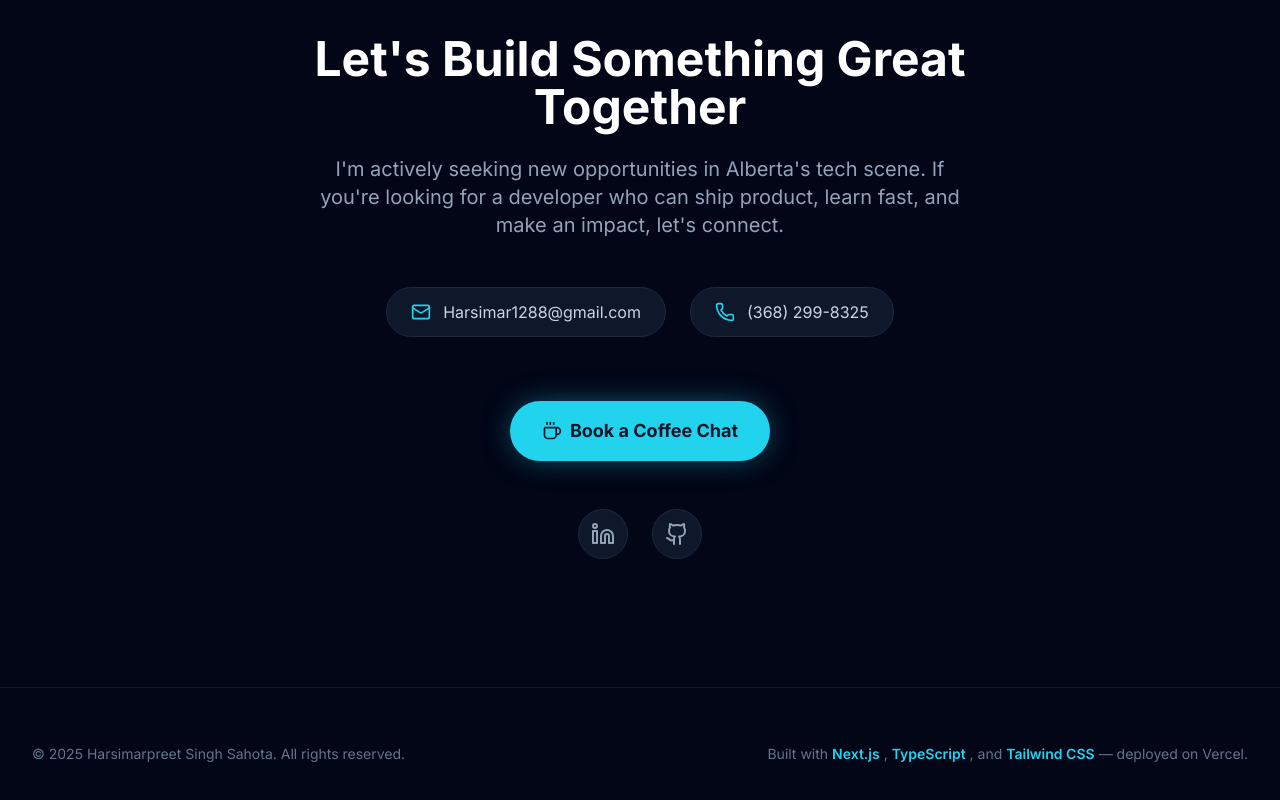
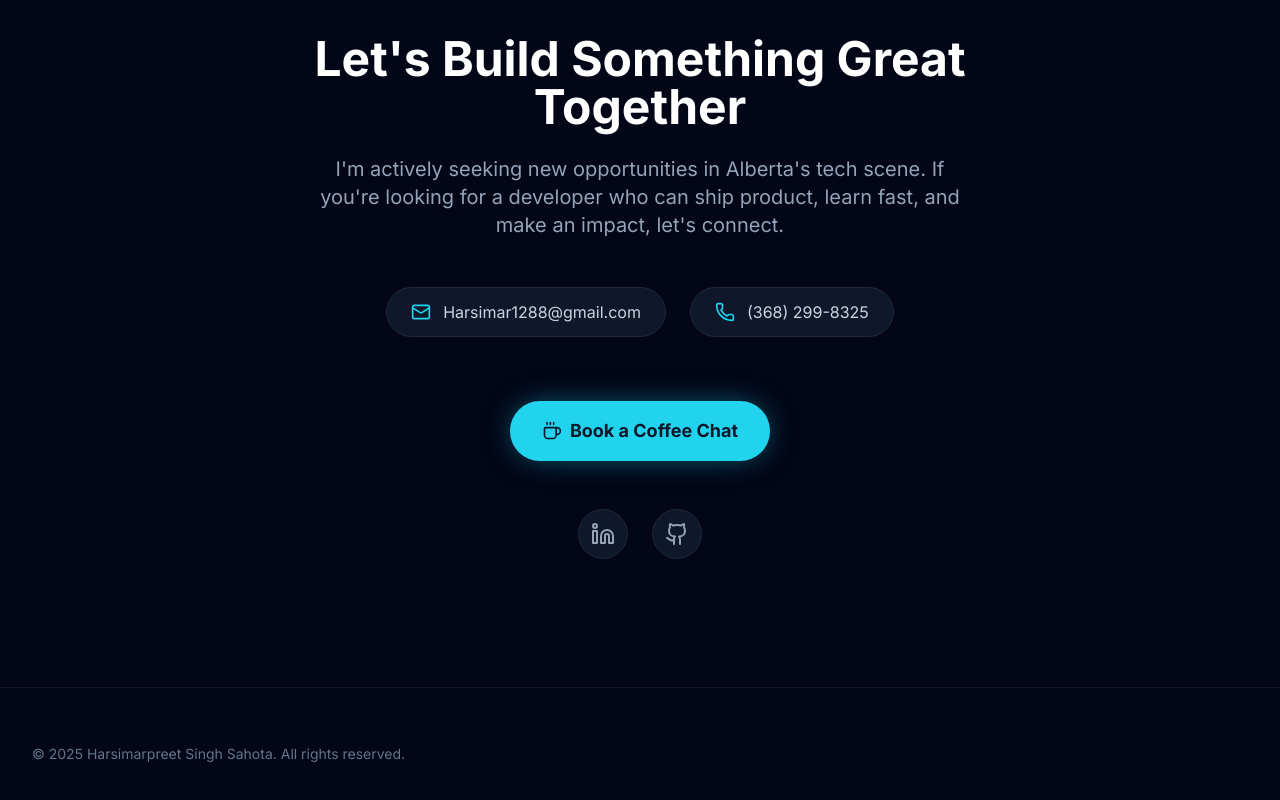
Before and after one commit to Harsimar-Sahota/harsimar-portfolio, a Next.js app: page / in a window 1280 px wide. Shown: the part 8952-9752 px from the top of the page. Built offline with nearby package versions, Linux system fonts and the light colour scheme.

Commit message:
updated footer

```diff
--- a/components/Footer.tsx
+++ b/components/Footer.tsx
@@ -8,15 +8,6 @@ export default function Footer() {
         <p className="text-slate-500 text-sm">
           © {year} Harsimarpreet Singh Sahota. All rights reserved.
         </p>
-
-        {/* Right — Tech Stack */}
-        <p className="text-slate-500 text-sm flex flex-wrap items-center justify-center gap-1">
-          Built with{" "}
-          <span className="text-accent-400 font-semibold">Next.js</span>,{" "}
-          <span className="text-accent-400 font-semibold">TypeScript</span>, and{" "}
-          <span className="text-accent-400 font-semibold">Tailwind CSS</span> —
-          deployed on Vercel.
-        </p>
       </div>
     </footer>
   );
```
